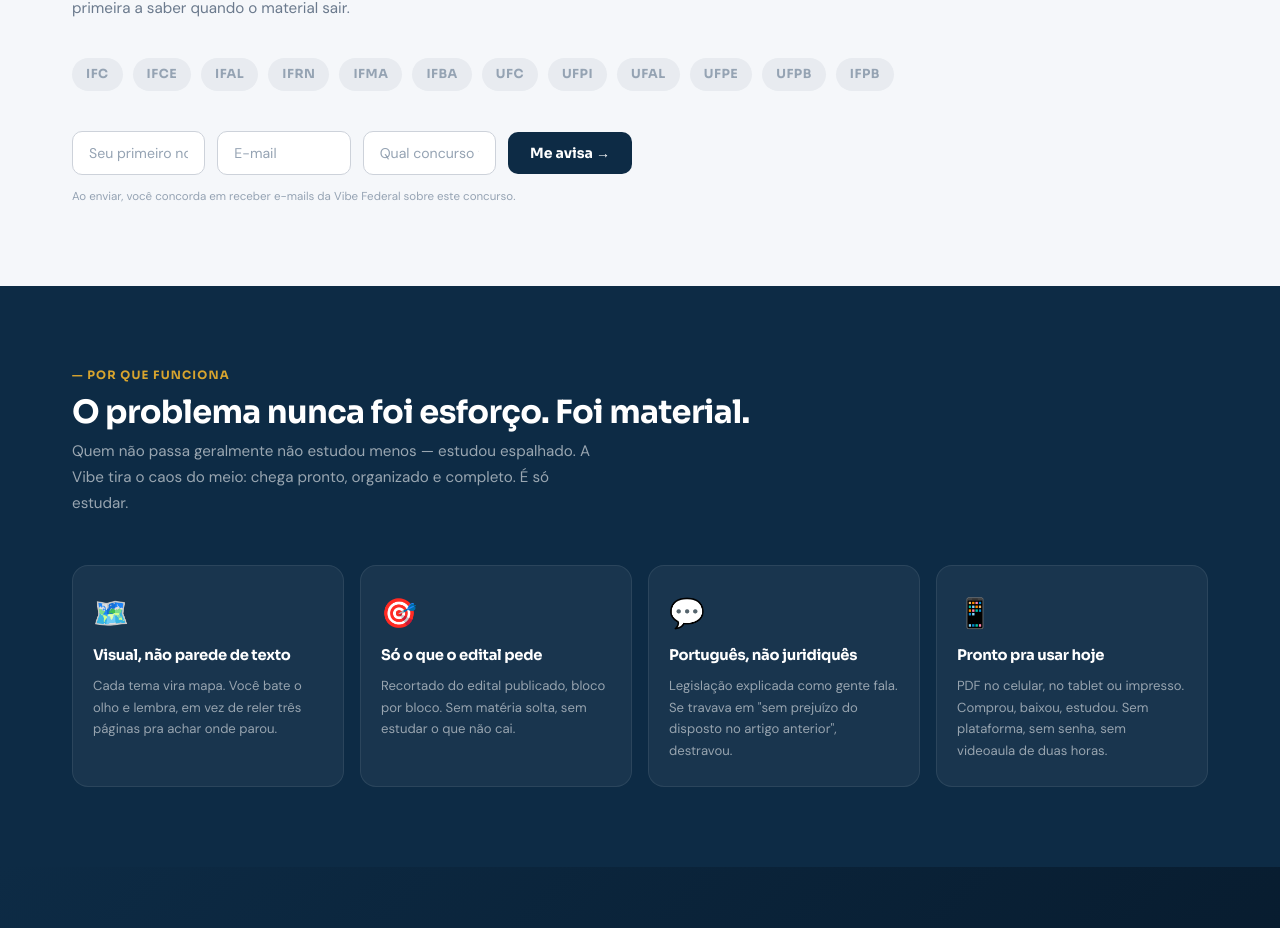
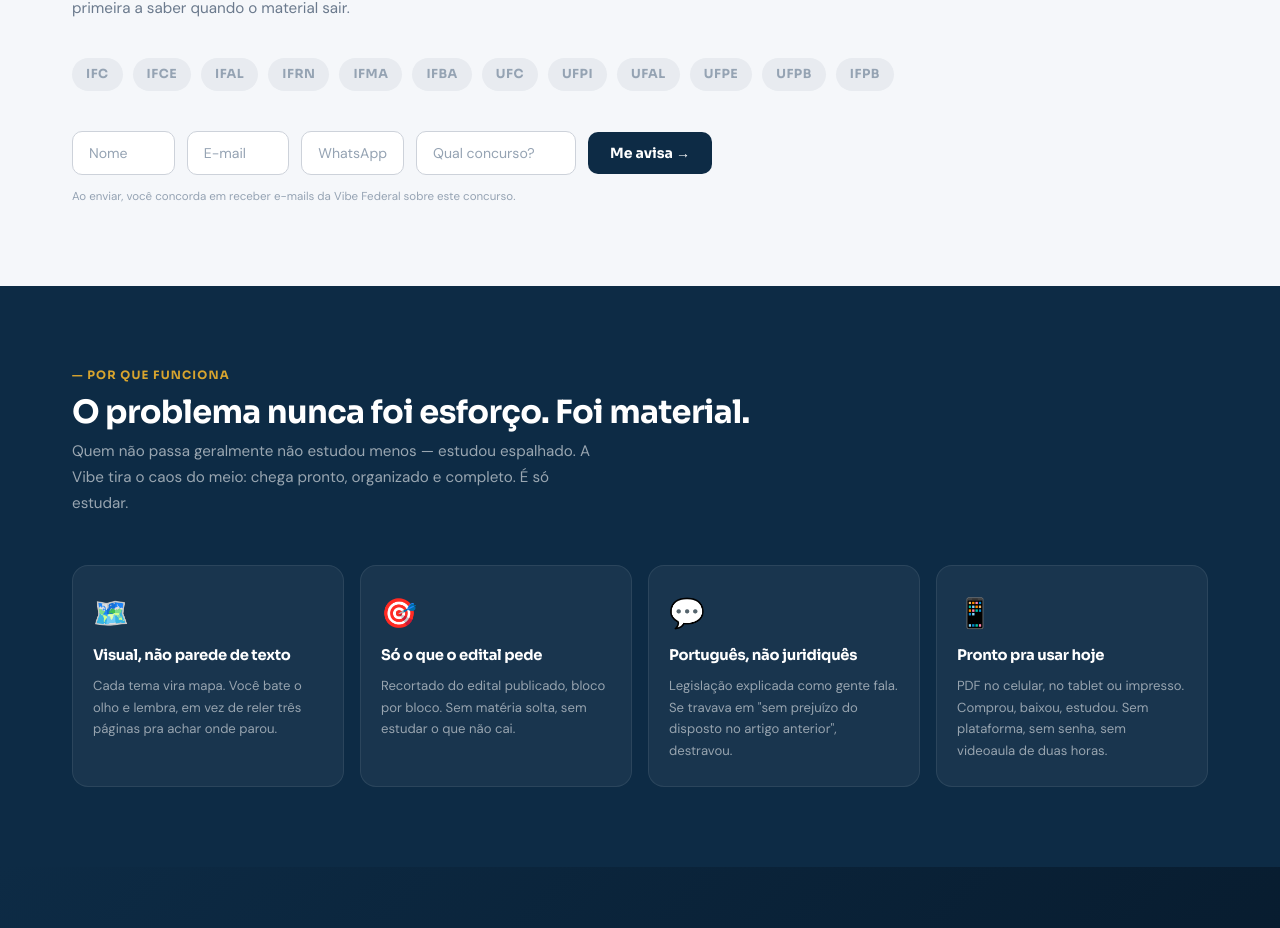
Before and after one commit to rlsgabriella/vibefederal, a React (Vite) app: page / in a window 1280 px wide. Shown: the part 1999-2927 px from the top of the page. Built offline with nearby package versions, Linux system fonts and the light colour scheme.

Commit message:
alterando forms e adicionando label de contato

```diff
--- a/src/components/ListaEspera.css
+++ b/src/components/ListaEspera.css
@@ -47,13 +47,24 @@
   display: flex;
   flex-direction: column;
   gap: 12px;
-  max-width: 560px;
+  max-width: 640px;
 }
 
 @media (min-width: 640px) {
   .lista-espera__form {
     flex-direction: row;
     align-items: center;
+    flex-wrap: wrap;
+  }
+
+  .le__input {
+    flex: 1;
+    min-width: 130px;
+  }
+
+  .le__input:last-of-type {
+    flex: 1.4;
+    min-width: 160px;
   }
 }
 
--- a/src/components/ListaEspera.jsx
+++ b/src/components/ListaEspera.jsx
@@ -6,10 +6,15 @@ const SCRIPT_URL = 'https://script.google.com/macros/s/AKfycbylFimGfKOHoUuq9f7D3
 
 export default function ListaEspera() {
   const [enviado, setEnviado] = useState(false);
-  const [form, setForm] = useState({ nome: '', email: '', concurso: '' });
+  const [form, setForm] = useState({ nome: '', email: '', concurso: '', contato: '' });
 
   const handleSubmit = async (e) => {
     e.preventDefault();
+    const emailValido = /^[^\s@]+@[^\s@]+\.[^\s@]+$/.test(form.email);
+    if (!emailValido) {
+      alert('Por favor, insira um e-mail válido.');
+      return;
+    }
     try {
       await fetch(SCRIPT_URL, {
         method: 'POST',
@@ -18,7 +23,7 @@ export default function ListaEspera() {
         body: JSON.stringify(form),
       });
       setEnviado(true);
-      setForm({ nome: '', email: '', concurso: '' });
+      setForm({ nome: '', email: '', concurso: '', contato: '' });
     } catch (erro) {
       console.error('Erro ao enviar:', erro);
       setEnviado(true);
@@ -48,7 +53,7 @@ export default function ListaEspera() {
           <form className="lista-espera__form" onSubmit={handleSubmit}>
             <input
               type="text"
-              placeholder="Seu primeiro nome"
+              placeholder="Nome"
               value={form.nome}
               onChange={e => setForm({ ...form, nome: e.target.value })}
               required
@@ -64,7 +69,14 @@ export default function ListaEspera() {
             />
             <input
               type="text"
-              placeholder="Qual concurso você faz?"
+              placeholder="WhatsApp"
+              value={form.contato}
+              onChange={e => setForm({ ...form, contato: e.target.value })}
+              className="le__input"
+            />
+            <input
+              type="text"
+              placeholder="Qual concurso?"
               value={form.concurso}
               onChange={e => setForm({ ...form, concurso: e.target.value })}
               required
```
